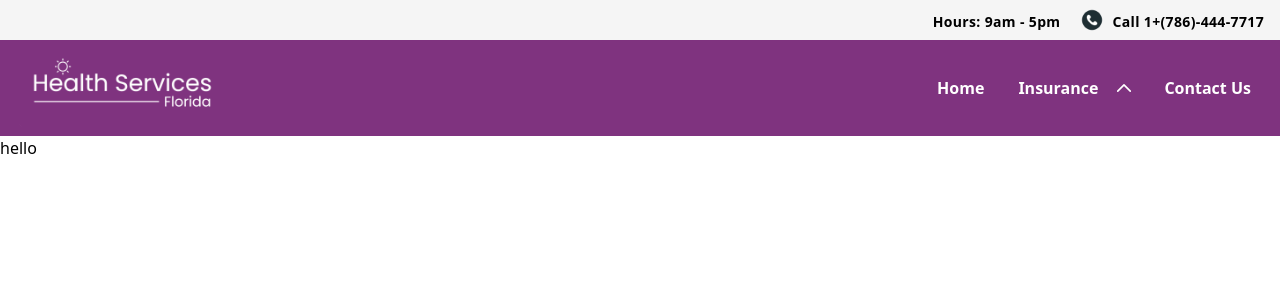
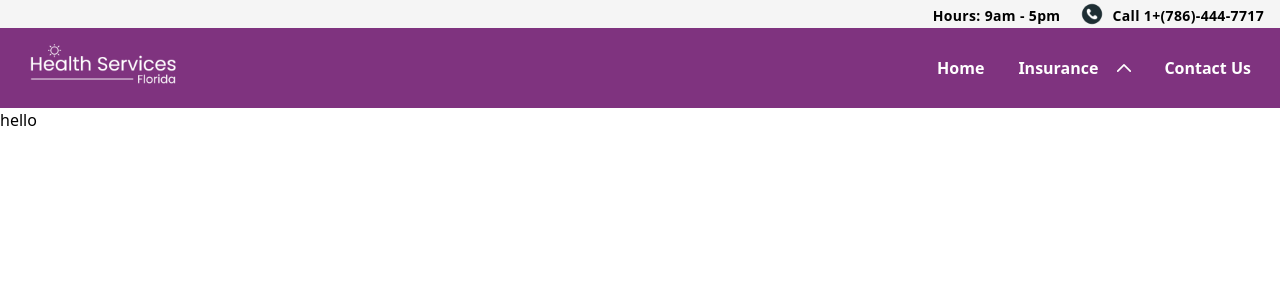
Before and after one commit to ballinyouup/healthservices-main, a Next.js app: page / in a window 1280 px wide. Shown: the top 300 px of the page. Built offline with nearby package versions, Linux system fonts and the light colour scheme.

Commit message:
navbar style completed

```diff
--- a/app/components/Navbar/BottomNav.tsx
+++ b/app/components/Navbar/BottomNav.tsx
@@ -4,7 +4,7 @@ import Logo from "./Logo";
 
 const BottomNav = () => {
 	return (
-		<div className="flex h-20 w-full flex-row items-center justify-between bg-purple bg-opacity-80  px-4 py-12">
+		<div className="flex h-16 w-full flex-row items-center justify-between bg-purple bg-opacity-80  px-4 py-10">
 			<Logo />
 			<div className="flex w-fit gap-2">
 				<Button>Home</Button>
--- a/app/components/Navbar/Logo.tsx
+++ b/app/components/Navbar/Logo.tsx
@@ -5,14 +5,14 @@ const Logo = () => {
 	return (
 		<Link
 			href="/"
-			className="relative flex cursor-pointer items-center gap-2 overflow-hidden rounded-xl border border-transparent text-base font-bold text-white before:absolute before:-left-[420px] before:-top-24 before:h-60 before:w-[400px] before:rotate-45 before:bg-gradient-to-br before:from-transparent before:via-[rgba(255,255,255,0.5)] before:to-[rgba(255,255,255,1)] before:transition-all before:duration-[600ms] before:ease-in-out hover:border hover:border-[rgba(0,0,0,0.5)] hover:bg-purple hover:shadow-md hover:shadow-[rgba(0,0,0,0.2)] before:hover:left-full before:hover:opacity-50 active:shadow-inner active:shadow-[rgba(0,0,0,0.5)]"
+			className="relative flex cursor-pointer items-center overflow-hidden rounded-xl border border-transparent text-base font-bold text-white before:absolute before:-left-[420px] before:-top-24 before:h-60 before:w-[400px] before:rotate-45 before:bg-gradient-to-br before:from-transparent before:via-[rgba(255,255,255,0.5)] before:to-[rgba(255,255,255,1)] before:transition-all before:duration-[600ms] before:ease-in-out hover:border hover:border-[rgba(0,0,0,0.5)] hover:bg-purple hover:shadow-md hover:shadow-[rgba(0,0,0,0.2)] before:hover:left-full before:hover:opacity-50 active:shadow-inner active:shadow-[rgba(0,0,0,0.5)]"
 		>
 			<Image
-				className="h-20 min-w-[220px] object-cover"
+				className="h-16 min-w-[180px] object-cover"
 				src="/logo-fixed.png"
 				alt="Health Services FL Logo"
-				width={220}
-				height={80}
+				width={180}
+				height={64}
 			/>
 		</Link>
 	);
--- a/app/components/Navbar/TopNav.tsx
+++ b/app/components/Navbar/TopNav.tsx
@@ -4,7 +4,7 @@ import { motion } from "framer-motion";
 const TopNav = () => {
 	return (
 		<div className="hidden w-full flex-col items-center md:flex">
-			<div className="isolate flex h-10 w-full flex-row items-center justify-end bg-neutral-100">
+			<div className="flex h-7 w-full flex-row items-center justify-end bg-neutral-100">
 				<div className="flex h-7 w-full flex-row items-center justify-end gap-4 p-0 pr-3">
 					<span className="h-4 text-sm font-semibold leading-5 tracking-wide text-black">
 						Hours: 9am - 5pm
```
